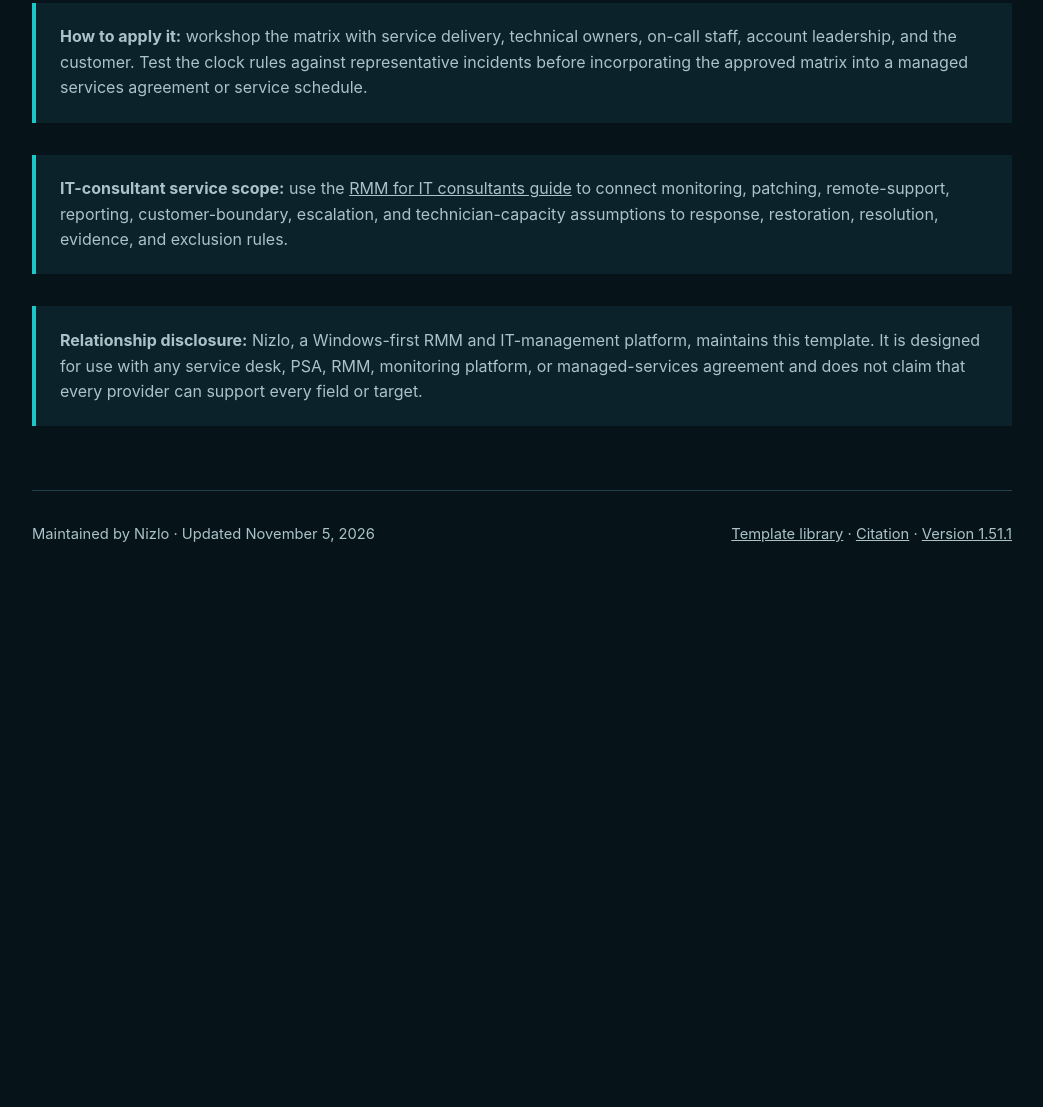
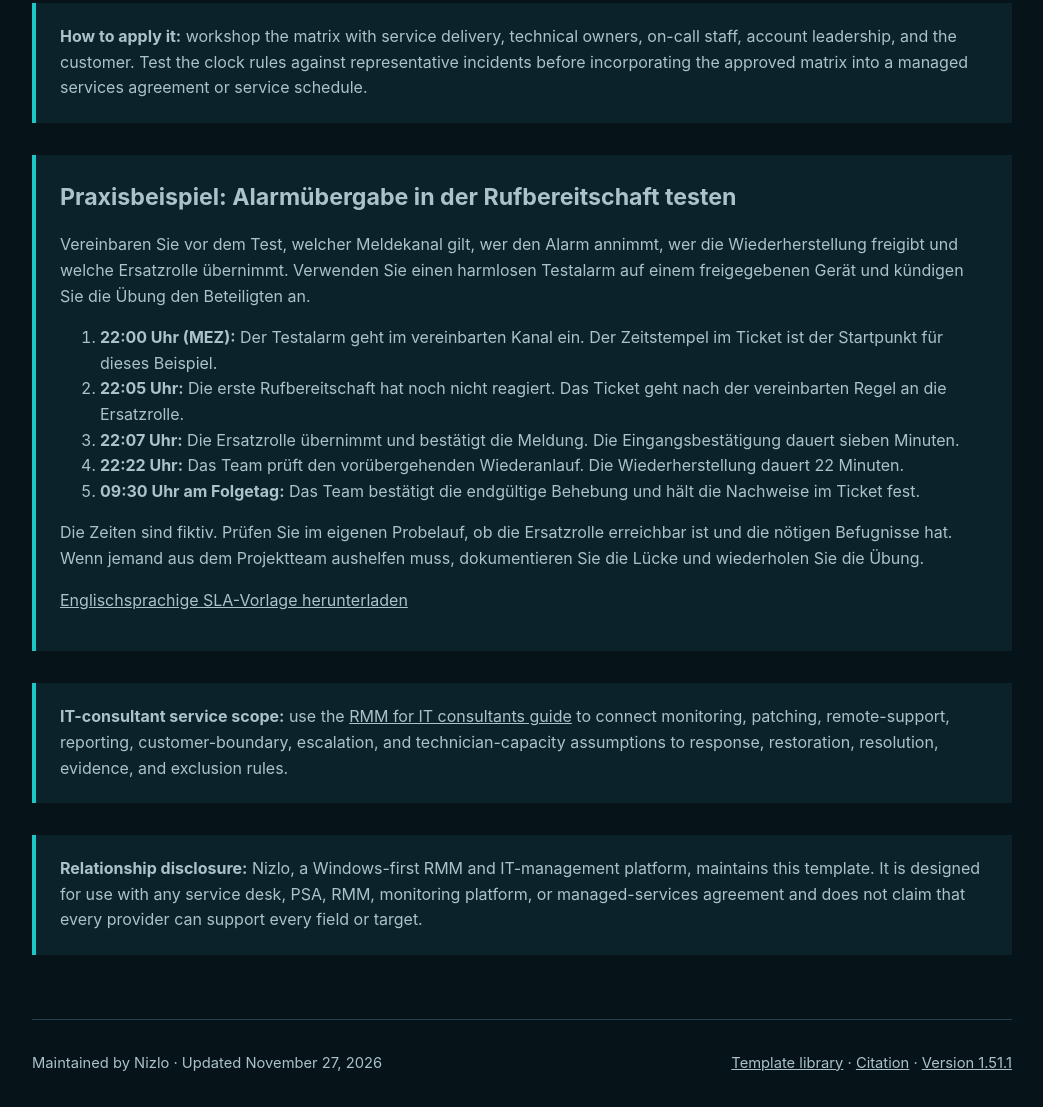
Before and after one commit to izikipizi/nizlo-msp-operations-resources, a plain HTML site: page docs/msp-sla-response-time-template.html in a window 1280 px wide. Shown: the part 1353-2460 px from the top of the page, without its empty margins (118-1161 px from the left). Before the commit the page ends 1932 px from the top, so only its background shows below. Drawn offline with Linux system fonts and the light colour scheme.

Commit message:
Add a German worked example for after-hours MSP alert ownership

```diff
--- a/docs/msp-sla-response-time-template.html
+++ b/docs/msp-sla-response-time-template.html
@@ -25,7 +25,7 @@
   "creator": { "@type": "Person", "name": "Kip Ecklund" },
   "publisher": { "@type": "Organization", "name": "Nizlo", "url": "https://nizlo.com/" },
   "datePublished": "2026-11-04",
-  "dateModified": "2026-11-05",
+  "dateModified": "2026-11-27",
   "version": "1.51.1",
   "isAccessibleForFree": true,
   "conditionsOfAccess": "Public and ungated; no account or email address is required.",
@@ -43,11 +43,24 @@
 <header><nav class="wrap"><a class="brand" href="./"><span class="mark">N</span><span>Nizlo MSP Operations Resources</span></a><a class="back" href="templates/">All templates</a></nav></header>
 <main class="wrap"><div class="eyebrow">4 example priorities · 20 fields · Public CSV · No signup</div><h1>Define what the SLA clock actually measures.</h1>
 <p class="lede">Separate acknowledgement, service restoration, and resolution; then document coverage, clock pauses, responsibilities, escalation, exclusions, evidence, and approval before a customer relies on the commitment.</p>
-<div class="actions"><a class="button primary" href="templates/msp-sla-response-time-template.csv" download>Download the CSV</a><a class="button" href="https://nizlo.com/guides/rmm-vs-psa?utm_source=github_pages&amp;utm_medium=authority_bridge&amp;utm_campaign=rmm_vs_psa&amp;utm_content=sla_template">Assign RMM and PSA responsibilities</a><a class="button" href="https://nizlo.com/guides/msp-sla-response-time-template?utm_source=github_pages&amp;utm_medium=resource&amp;utm_campaign=msp_sla_template">Read the implementation guide</a><a class="button" href="msp-qbr-agenda-client-report-checklist.html">Report SLA evidence in a QBR</a><a class="button" href="https://www.ncsc.gov.uk/guidance/choosing-a-managed-service-provider-msp">NCSC MSP guidance</a></div>
+<div class="actions"><a class="button primary" href="templates/msp-sla-response-time-template.csv" download>Download the CSV</a><a class="button" href="#bereitschaft-uebergabe" lang="de">Praxisbeispiel zur Rufbereitschaft</a><a class="button" href="https://nizlo.com/guides/rmm-vs-psa?utm_source=github_pages&amp;utm_medium=authority_bridge&amp;utm_campaign=rmm_vs_psa&amp;utm_content=sla_template">Assign RMM and PSA responsibilities</a><a class="button" href="https://nizlo.com/guides/msp-sla-response-time-template?utm_source=github_pages&amp;utm_medium=resource&amp;utm_campaign=msp_sla_template">Read the implementation guide</a><a class="button" href="msp-qbr-agenda-client-report-checklist.html">Report SLA evidence in a QBR</a><a class="button" href="https://www.ncsc.gov.uk/guidance/choosing-a-managed-service-provider-msp">NCSC MSP guidance</a></div>
 <section class="grid" aria-label="MSP SLA design guidance"><article><h2>Response is not restoration</h2><p>An acknowledgement target measures when work is accepted. A restoration target measures when service returns or a workaround exists. A resolution objective concerns the final fix. Do not merge them into one ambiguous number.</p></article><article><h2>Define the clock</h2><p>State the supported time zone, intake channel, start event, business-hours calendar, permitted pause reasons, update cadence, and stop condition. Otherwise two parties can measure the same ticket differently.</p></article><article><h2>Name both sides</h2><p>Assign the provider owner and escalation role, then document customer duties for access, evidence, approvals, contacts, and timely decisions. A paused dependency should be visible, not silently omitted.</p></article><article><h2>Review the denominator</h2><p>Use authoritative ticket and incident timestamps, keep excluded work explicit, and review breached, paused, restored, unresolved, and unmeasurable records instead of reporting one unsupported percentage.</p></article></section>
 <aside class="note"><strong>Safe use:</strong> the four priority rows are examples, not recommended response-time promises. Replace every placeholder with commitments your staffing, coverage, tools, suppliers, and customer responsibilities can support. Have qualified counsel review contractual language; this resource is operational planning material, not legal advice.</aside>
 <aside class="note"><strong>How to apply it:</strong> workshop the matrix with service delivery, technical owners, on-call staff, account leadership, and the customer. Test the clock rules against representative incidents before incorporating the approved matrix into a managed services agreement or service schedule.</aside>
+<section class="note" lang="de" aria-labelledby="bereitschaft-uebergabe">
+  <h2 id="bereitschaft-uebergabe">Praxisbeispiel: Alarmübergabe in der Rufbereitschaft testen</h2>
+  <p>Vereinbaren Sie vor dem Test, welcher Meldekanal gilt, wer den Alarm annimmt, wer die Wiederherstellung freigibt und welche Ersatzrolle übernimmt. Verwenden Sie einen harmlosen Testalarm auf einem freigegebenen Gerät und kündigen Sie die Übung den Beteiligten an.</p>
+  <ol>
+    <li><strong>22:00 Uhr (MEZ):</strong> Der Testalarm geht im vereinbarten Kanal ein. Der Zeitstempel im Ticket ist der Startpunkt für dieses Beispiel.</li>
+    <li><strong>22:05 Uhr:</strong> Die erste Rufbereitschaft hat noch nicht reagiert. Das Ticket geht nach der vereinbarten Regel an die Ersatzrolle.</li>
+    <li><strong>22:07 Uhr:</strong> Die Ersatzrolle übernimmt und bestätigt die Meldung. Die Eingangsbestätigung dauert sieben Minuten.</li>
+    <li><strong>22:22 Uhr:</strong> Das Team prüft den vorübergehenden Wiederanlauf. Die Wiederherstellung dauert 22 Minuten.</li>
+    <li><strong>09:30 Uhr am Folgetag:</strong> Das Team bestätigt die endgültige Behebung und hält die Nachweise im Ticket fest.</li>
+  </ol>
+  <p>Die Zeiten sind fiktiv. Prüfen Sie im eigenen Probelauf, ob die Ersatzrolle erreichbar ist und die nötigen Befugnisse hat. Wenn jemand aus dem Projektteam aushelfen muss, dokumentieren Sie die Lücke und wiederholen Sie die Übung.</p>
+  <p><a href="templates/msp-sla-response-time-template.csv" download>Englischsprachige SLA-Vorlage herunterladen</a></p>
+</section>
 <aside class="note"><strong>IT-consultant service scope:</strong> use the <a href="https://nizlo.com/solutions/rmm-for-it-consultants?utm_source=github_pages&amp;utm_medium=authority_bridge&amp;utm_campaign=rmm_for_it_consultants&amp;utm_content=sla_template">RMM for IT consultants guide</a> to connect monitoring, patching, remote-support, reporting, customer-boundary, escalation, and technician-capacity assumptions to response, restoration, resolution, evidence, and exclusion rules.</aside>
 <aside class="note"><strong>Relationship disclosure:</strong> Nizlo, a Windows-first RMM and IT-management platform, maintains this template. It is designed for use with any service desk, PSA, RMM, monitoring platform, or managed-services agreement and does not claim that every provider can support every field or target.</aside></main>
-<footer class="wrap"><span>Maintained by Nizlo · Updated November 5, 2026</span><span><a href="templates/">Template library</a> · <a href="citation.html">Citation</a> · <a href="https://github.com/izikipizi/nizlo-msp-operations-resources/tree/v1.51.1">Version 1.51.1</a></span></footer>
+<footer class="wrap"><span>Maintained by Nizlo · Updated November 27, 2026</span><span><a href="templates/">Template library</a> · <a href="citation.html">Citation</a> · <a href="https://github.com/izikipizi/nizlo-msp-operations-resources/tree/v1.51.1">Version 1.51.1</a></span></footer>
 </body></html>
--- a/docs/sitemap.xml
+++ b/docs/sitemap.xml
@@ -214,7 +214,7 @@
   </url>
   <url>
     <loc>https://izikipizi.github.io/nizlo-msp-operations-resources/msp-sla-response-time-template.html</loc>
-    <lastmod>2026-11-06</lastmod>
+    <lastmod>2026-11-27</lastmod>
     <changefreq>yearly</changefreq>
     <priority>0.9</priority>
   </url>
```
